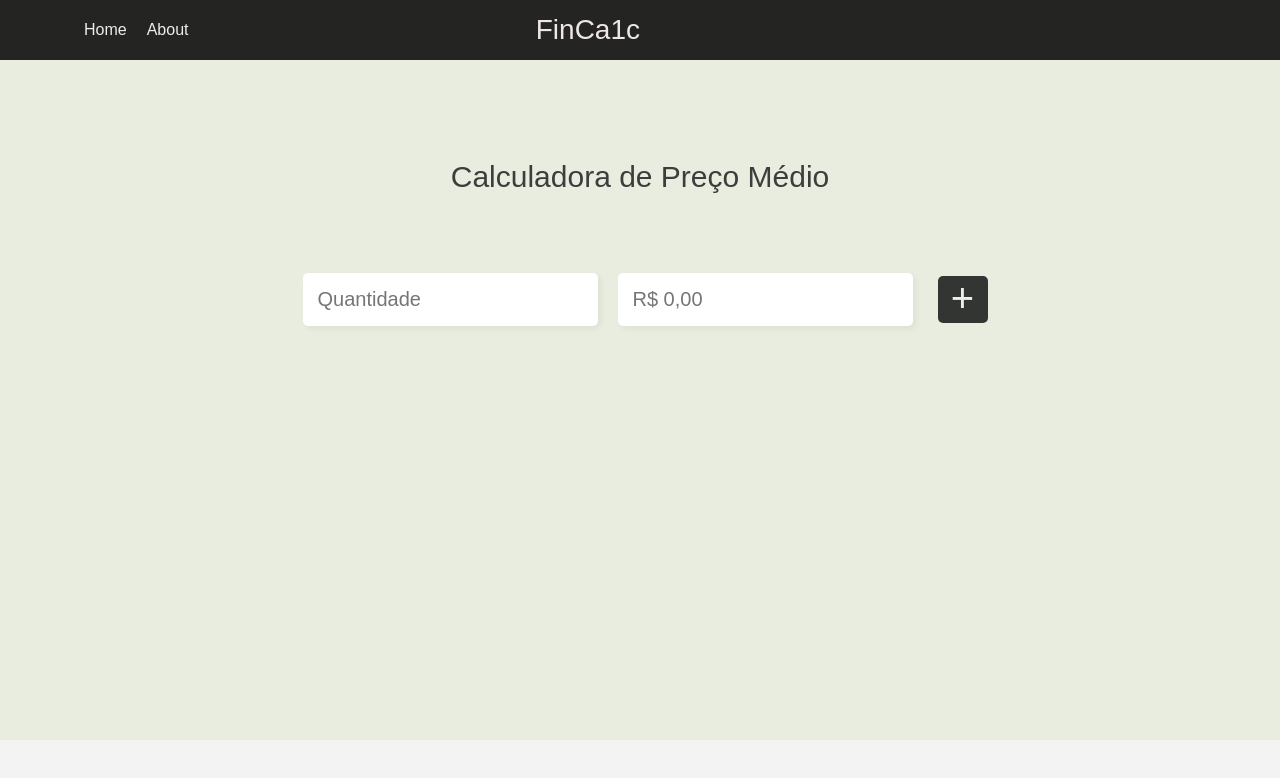
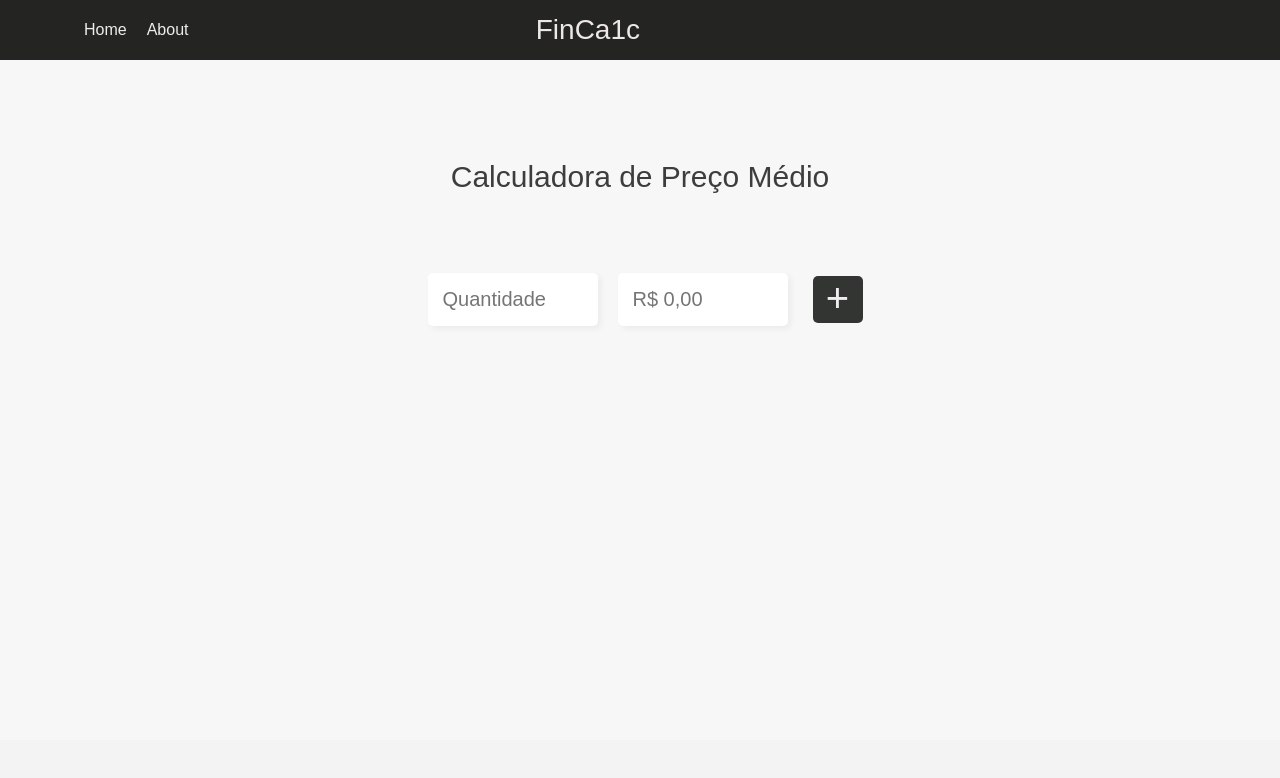
Before and after one commit to hewmoreira/finprice, a Vue app: page / in a window 1280 px wide. Shown: the top 778 px of the page. Built offline with nearby package versions, Linux system fonts and the light colour scheme.

Commit message:
mouse hover nos inputs

```diff
--- a/src/pages/home.vue
+++ b/src/pages/home.vue
@@ -44,6 +44,7 @@ export default {
 
     .quantField{
         font-size: 20px;
+        width: 170px;
         padding: 15px;
         color: #909090;
         background: #fff;
@@ -51,10 +52,17 @@ export default {
         border: none;
         border-radius: 5px;
         box-shadow: 3px 3px 6px rgb(0 0 0 / 5%);
+        transition: 0.5s;
+    }
+
+    .quantField:hover{
+        width: 250px;
+        transition: 0.5s;
     }
 
     .priceField{
         font-size: 20px;
+        width: 170px;
         padding: 15px;
         color: #909090;
         background: #fff;
@@ -62,6 +70,11 @@ export default {
         border: none;
         border-radius: 5px;
         box-shadow: 3px 3px 6px rgb(0 0 0 / 5%);
+        transition: 0.5s;
+    }
+
+    .priceField:hover{
+        width: 250px;
     }
 
     .btnCalc{
@@ -75,13 +88,14 @@ export default {
         justify-content: center;
         color: var(--color-text-light);
         background: var(--color-background-footer);
+        transition: 0.35s;
 
     }
 
     .btnCalc:hover{
         background: var(--color-text-yellow);
         color: var(--color-text-dark);
-        transition: 0.3s;
+        transition: 0.35s;
     }
 
 
--- a/src/styles/global.css
+++ b/src/styles/global.css
@@ -1,7 +1,7 @@
 :root {
     --color-background: #f3f3f3;
     --color-background-nav: #242423;
-    --color-background-home: #E8EDDF;
+    --color-background-home: #f7f7f7;
     --color-text-light: #ededed;
     --color-text-title: #ff5555;
     --color-text-dark: #3d3d3d;
```
